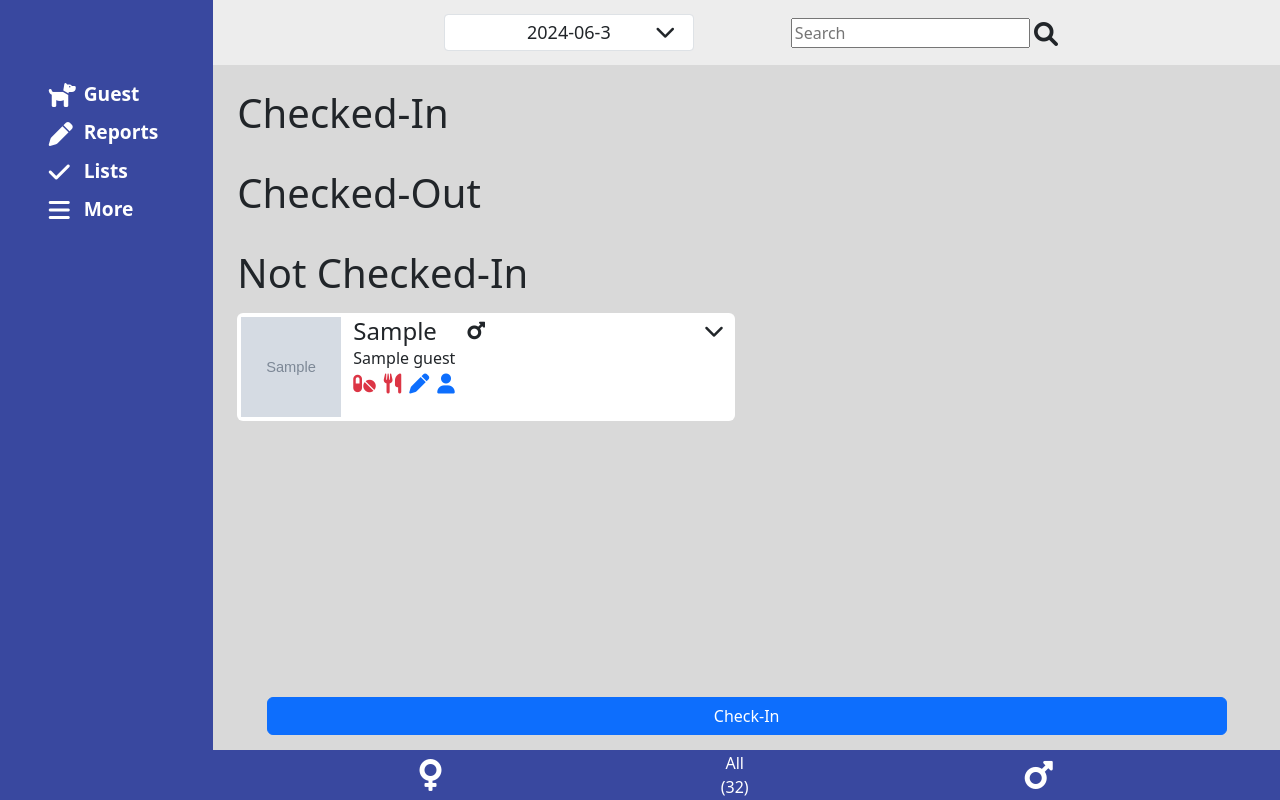
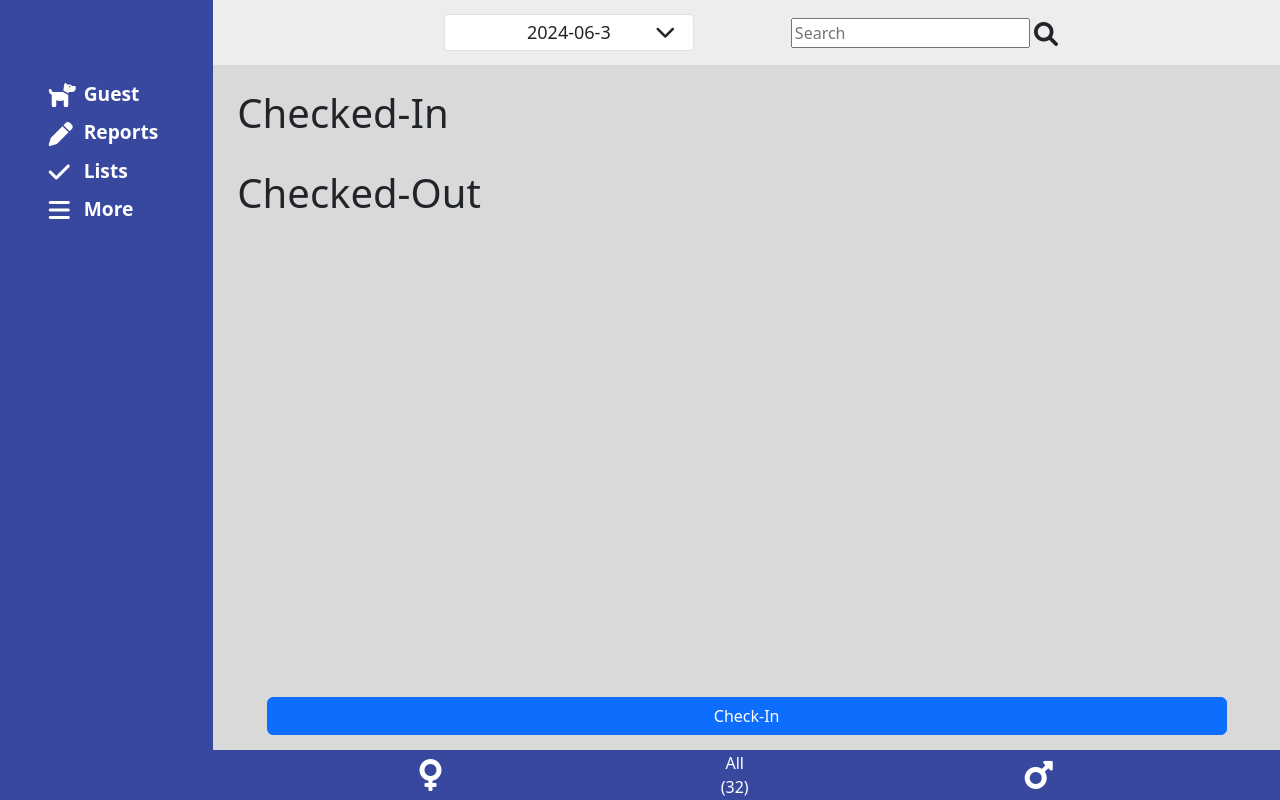
Before and after one commit to DennisSchenkel/PP4-Cityfur, a Django app: page / in a window 1280 px wide. Run offline with Django 4.2, Linux system fonts and the light colour scheme; tables that the repository leaves empty hold one stand-in row (values such as "Sample post"); grey boxes marked "Sample" are stand-in pictures; some libraries are stand-ins or nearby versions.

Commit message:
Add toggle to show and hide guest lists for each  status and fix checkout function for past days

```diff
--- a/guests/templates/guests/guests_list.html
+++ b/guests/templates/guests/guests_list.html
@@ -3,6 +3,9 @@
 {% load static %}
 
 {% block content %}
+
+<!-- Import of JS for guest list -->
+<script src="{% static 'js/guest_list.js' %}"></script>
 
 <!-- Header -->
 <header>
@@ -12,7 +15,7 @@
 </header>
 
 <!-- Render checked-in guests -->
-<div class="row pt-4 mx-auto container-fluid list checked-in">
+<div class="row pt-4 mx-auto container-fluid list" id="checked-in">
     <h1>Checked-In</h1>
     {% for guest in guests_checked_in %}
         {% with present=guest.presence_set.first %}
@@ -88,7 +91,7 @@
                         </div>
                     </div>
                     <div class="profil-options-dropout visually-hidden">
-                        <div class="profil-option text-center p-1 border-dark border-bottom mt-1 modal-trigger" data-toggle="modal" data-target="#undo-checkin-modal-{{ guest.id }}">
+                        <div class="profil-option text-center p-1 border-dark border-bottom mt-1 modal-trigger pointer" data-toggle="modal" data-target="#undo-checkin-modal-{{ guest.id }}">
                             Undo Check-In
                         </div>
                         <a href="{% url "guest_details" guest.slug %}" class="text-decoration-none">
@@ -96,7 +99,7 @@
                             Open file
                             </div>
                         </a>
-                        <div class="profil-check-out text-center rounded-bottom p-1 modal-trigger" data-toggle="modal" data-target="#checkout-modal-{{ guest.id }}">
+                        <div class="profil-check-out text-center rounded-bottom p-1 modal-trigger pointer" data-toggle="modal" data-target="#checkout-modal-{{ guest.id }}">
                             Check-Out
                         </div>
 
@@ -122,8 +125,9 @@
                                             {% csrf_token %}
                                             <input type="hidden" name="guest" value="{{ guest.id }}">
                                             <input type="hidden" name="undo_checkin" value="true">
+                                            <input type="hidden" name="date" value="{{ selected_date }}">
                                         </form>
-                                        <div class="profil-check-out text-center rounded-bottom p-1" onclick="document.getElementById('undo-checkin-form-{{ guest.id }}').submit();">
+                                        <div class="profil-check-out text-center rounded-bottom p-1 pointer" onclick="document.getElementById('undo-checkin-form-{{ guest.id }}').submit();">
                                             Undo Check-In
                                         </div>
                                     </div>
@@ -156,8 +160,9 @@
                                             {% csrf_token %}
                                             <input type="hidden" name="guest" value="{{ guest.id }}">
                                             <input type="hidden" name="checkout" value="true">
+                                            <input type="hidden" name="date" value="{{ selected_date }}">
                                         </form>
-                                        <div class="profil-check-out text-center rounded-bottom p-1" onclick="document.getElementById('checkout-form-{{ guest.id }}').submit();">
+                                        <div class="profil-check-out text-center rounded-bottom p-1 pointer" onclick="document.getElementById('checkout-form-{{ guest.id }}').submit();">
                                             Check-Out
                                         </div>
                                     </div>
@@ -176,7 +181,7 @@
 </div>
 
 <!-- Render checked-out guests -->
-<div class="row pt-4 mx-auto container-fluid list">
+<div class="row pt-4 mx-auto container-fluid list" id="checked-out">
     <h1>Checked-Out</h1>
     {% for guest in guests_checked_out %}
         {% with present=guest.presence_set.first %}
@@ -256,8 +261,9 @@
                             {% csrf_token %}
                             <input type="hidden" name="guest" value="{{ guest.id }}">
                             <input type="hidden" name="undo_checkout" value="true">
+                            <input type="hidden" name="date" value="{{ selected_date }}">
                         </form>
-                        <div class="profil-option text-center p-1 border-dark border-bottom mt-1 modal-trigger"  data-toggle="modal" data-target="#undo-checkout-modal-{{ guest.id }}">
+                        <div class="profil-option text-center p-1 border-dark border-bottom mt-1 modal-trigger pointer"  data-toggle="modal" data-target="#undo-checkout-modal-{{ guest.id }}">
                             Undo Check-Out
                         </div>
                         <a href="{% url "guest_details" guest.slug %}" class="text-decoration-none">
@@ -288,8 +294,9 @@
                                             {% csrf_token %}
                                             <input type="hidden" name="guest" value="{{ guest.id }}">
                                             <input type="hidden" name="undo_checkout" value="true">
+                                            <input type="hidden" name="date" value="{{ selected_date }}">
                                         </form>
-                                        <div class="profil-check-out text-center rounded-bottom p-1" onclick="document.getElementById('undo-checkout-form-{{ guest.id }}').submit();">
+                                        <div class="profil-check-out text-center rounded-bottom p-1 pointer" onclick="document.getElementById('undo-checkout-form-{{ guest.id }}').submit();">
                                             Undo Check-Out
                                         </div>
                                     </div>
@@ -311,7 +318,7 @@
 
 
 <!-- Render not checked-in guests -->
-<div class="row pt-4 mx-auto container-fluid list not-checked-in">
+<div id="not-checked-in" class="row pt-4 mx-auto container-fluid list d-none" >
     <h1>Not Checked-In</h1>
     {% for guest in guests_not_checked_in %}
         {% with present=guest.presence_set.first %}
@@ -391,7 +398,7 @@
                         <a href="{% url "guest_details" guest.slug %}" class="text-decoration-none">
                             <div class="profil-option text-center p-1 border-dark border-bottom mt-1">Open file</div>
                         </a>
-                        <div class="profil-check-in text-center rounded-bottom p-1 modal-trigger" data-toggle="modal" data-target="#checkin-modal-{{ guest.id }}">
+                        <div class="profil-check-in text-center rounded-bottom p-1 modal-trigger pointer" data-toggle="modal" data-target="#checkin-modal-{{ guest.id }}">
                             Check-In
                         </div>
 
@@ -417,8 +424,9 @@
                                             {% csrf_token %}
                                             <input type="hidden" name="guest" value="{{ guest.id }}">
                                             <input type="hidden" name="checkin" value="true">
+                                            <input type="hidden" name="date" value="{{ selected_date }}">
                                         </form>
-                                        <div class="profil-check-in text-center rounded-bottom p-1" onclick="document.getElementById('checkin-form-{{ guest.id }}').submit();">
+                                        <div class="profil-check-in text-center rounded-bottom p-1 pointer" onclick="document.getElementById('checkin-form-{{ guest.id }}').submit();">
                                             Check-In
                                         </div>
                                     </div>
@@ -443,7 +451,7 @@
         <div class="col-2"></div>
             <div class="col-lg-10 text-center">
                 <div class="button-box">
-                    <button type="button" class="btn btn-primary btn-90">Check-In</button>
+                    <button type="button" class="btn btn-primary btn-90" id="checkin-toggle"><span class="d-none" id="close-checkin">Close </span>Check-In</button>
                 </div>
             </div>
         <div class="col-2"></div>
--- a/guests/views/guests_list_views.py
+++ b/guests/views/guests_list_views.py
@@ -17,100 +17,101 @@ def guests_list(request):
     guests_checked_out = []
     guests_not_checked_in = Guest.objects.all()
 
+    # Convert the selected date to a date object
+    try:
+        date = datetime.strptime(selected_date, '%Y-%m-%d').date()
+    except ValueError:
+        date = datetime.now().date()
+
     # If a date is selected, get the guests for that date
-    if selected_date:
-        try:
-            # Convert the selected date to a date object
-            date = datetime.strptime(selected_date, '%Y-%m-%d').date()
+    # Find all presences for the selected date
+    presences_checked_in = Presence.objects.filter(date=date, check_in__isnull=False, check_out__isnull=True).select_related('guest')
+    # Extract the guests from the presences
+    guests_checked_in = [presence.guest for presence in presences_checked_in]
 
-            # Find all presences for the selected date
-            presences_checked_in = Presence.objects.filter(date=date, check_in__isnull=False, check_out__isnull=True).select_related('guest')
-            # Extract the guests from the presences
-            guests_checked_in = [presence.guest for presence in presences_checked_in]
+    # Find all presences for the selected date where guests have checked out
+    presences_checked_out = Presence.objects.filter(date=date, check_out__isnull=False).select_related('guest')
+    # Extract the guests from the presences
+    guests_checked_out = [presence.guest for presence in presences_checked_out]
 
-            # Find all presences for the selected date where guests have checked out
-            presences_checked_out = Presence.objects.filter(date=date, check_out__isnull=False).select_related('guest')
-            # Extract the guests from the presences
-            guests_checked_out = [presence.guest for presence in presences_checked_out]
+    # Find all guests that are not checked in
+    # Exclude guests that are already checked in
+    guests_not_checked_in = guests_not_checked_in.exclude(id__in=[guest.id for guest in guests_checked_in])
+    # Exclude guests that are already checked out
+    guests_not_checked_in = guests_not_checked_in.exclude(id__in=[guest.id for guest in guests_checked_out])
 
-            # Find all guests that are not checked in
-            # Exclude guests that are already checked in
-            guests_not_checked_in = guests_not_checked_in.exclude(id__in=[guest.id for guest in guests_checked_in])
-            # Exclude guests that are already checked out
-            guests_not_checked_in = guests_not_checked_in.exclude(id__in=[guest.id for guest in guests_checked_out])
-
-        except ValueError:
-            guests_checked_in = []
-            guests_checked_out = []
-            guests_not_checked_in = Guest.objects.all()
 
     check_in = CheckInGuest()
     check_out = CheckOutGuest()
 
     if request.method == 'POST':
+
+        selected_date = request.POST.get('date', selected_date)
+        try:
+            date = datetime.strptime(selected_date, '%Y-%m-%d').date()
+        except ValueError:
+            date = datetime.now().date()
+
         # Check-In
         if 'checkin' in request.POST:
             check_in = CheckInGuest(request.POST)
             if check_in.is_valid():
                 guest = check_in.cleaned_data['guest']
-                today = timezone.now().date()
                 checkin_time = timezone.now().time()
 
-                # Check if the guest is already checked in today
+                # Check if the guest is already checked at the selected date
                 presence, created = Presence.objects.get_or_create(
                     guest=guest,
-                    date=today,
+                    date=date,
                     defaults={'check_in': checkin_time}
                 )
 
-                # If the guest is not checked in today, check them in
+                # If the guest is not checked at the selected date, check them in
                 if not created and presence.check_in is None:
                     presence.check_in = checkin_time
                     presence.save()
 
-                return redirect('home')
+                return redirect(f"{request.path}?date={selected_date}")
 
         # Check-Out
         elif 'checkout' in request.POST:
             check_out = CheckOutGuest(request.POST)
             if check_out.is_valid():
                 guest = check_out.cleaned_data['guest']
-                today = timezone.now().date()
                 checkout_time = timezone.now().time()
 
-                # Check if the guest is already checked in today
+                # Check if the guest is already checked out at the selected date
                 presence = Presence.objects.filter(
                     guest=guest,
-                    date=today
+                    date=date
                 ).first()
 
-                # If the guest is checked in today, check them out
+                # If the guest is checked in at the selected date, check them out
                 if presence and presence.check_out is None:
                     presence.check_out = checkout_time
                     presence.save()
 
-                return redirect('home')
+                return redirect(f"{request.path}?date={selected_date}")
+
 
         # Undo Check-In
         elif 'undo_checkin' in request.POST:
             guest_id = request.POST.get('guest')
-            today = timezone.now().date()
 
-            Presence.objects.filter(guest_id=guest_id, date=today).delete()
+            Presence.objects.filter(guest_id=guest_id, date=date).delete()
 
-            return redirect('home')
+            return redirect(f"{request.path}?date={selected_date}")
 
         # Undo Check-Out
         elif 'undo_checkout' in request.POST:
             guest_id = request.POST.get('guest')
-            today = timezone.now().date()
 
-            presence = Presence.objects.filter(guest_id=guest_id, date=today).first()
+            presence = Presence.objects.filter(guest_id=guest_id, date=date).first()
             if presence and presence.check_out is not None:
                 presence.check_out = None
                 presence.save()
 
-            return redirect('home')
+                return redirect(f"{request.path}?date={selected_date}")
 
     context = {
         'guests_checked_in': guests_checked_in,
--- a/static/css/style.css
+++ b/static/css/style.css
@@ -161,6 +161,14 @@ body {
     color: white;
 }
 
+.pointer {
+    cursor: pointer;
+}
+
+.visually-hidden {
+    display: none;
+}
+
 @media (max-width: 991px) {
     #sidebar-menu {
         position:absolute;
--- a/static/js/script.js
+++ b/static/js/guest_list.js
@@ -1,5 +1,6 @@
-// Toggle for dropdown menu in profile
 $(document).ready(function() {
+
+    // Toggle for dropdown menu in profile
     $(".profile").click(function(event) {
         // Check if the click is on a modal-trigger element, so the it doesn't stop the opening of the modal
         if (!$(event.target).hasClass('modal-trigger')) {
@@ -10,9 +11,21 @@ $(document).ready(function() {
         }
     });
 
+    // Close dropdown menu when clicking outside of it
     $(document).click(function(event) {
         if (!$(event.target).closest(".profile").length) {
             $(".profil-options-dropout").addClass("visually-hidden");
         }
     });
+
+    // Toggle for check-in list in guest list
+    $("#checkin-toggle").click(function() {
+        $("#checked-in").toggleClass("d-none");
+        $("#checked-out").toggleClass("d-none");
+        $("#not-checked-in").toggleClass("d-none");
+        $("#checkin-toggle").toggleClass("btn-primary btn-danger");
+        $("#close-checkin").toggleClass("d-none")
+
+
+    });
 });
--- a/templates/base.html
+++ b/templates/base.html
@@ -30,7 +30,6 @@
     <link rel="stylesheet" href="{% static 'css/style.css' %}">
 
     <!-- Custom JS -->
-    <script src="{% static 'js/script.js' %}"></script>
     <script src="{% static 'js/sidebar_toggle.js' %}"></script>
 </head>
 
```
